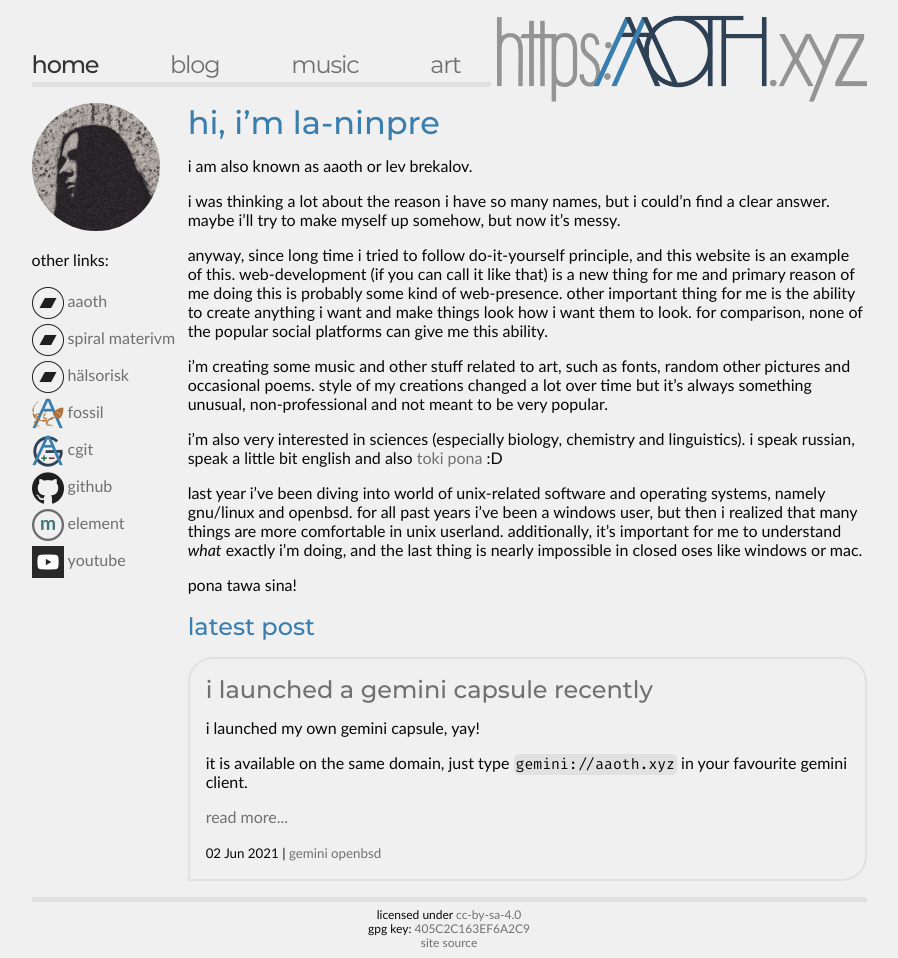
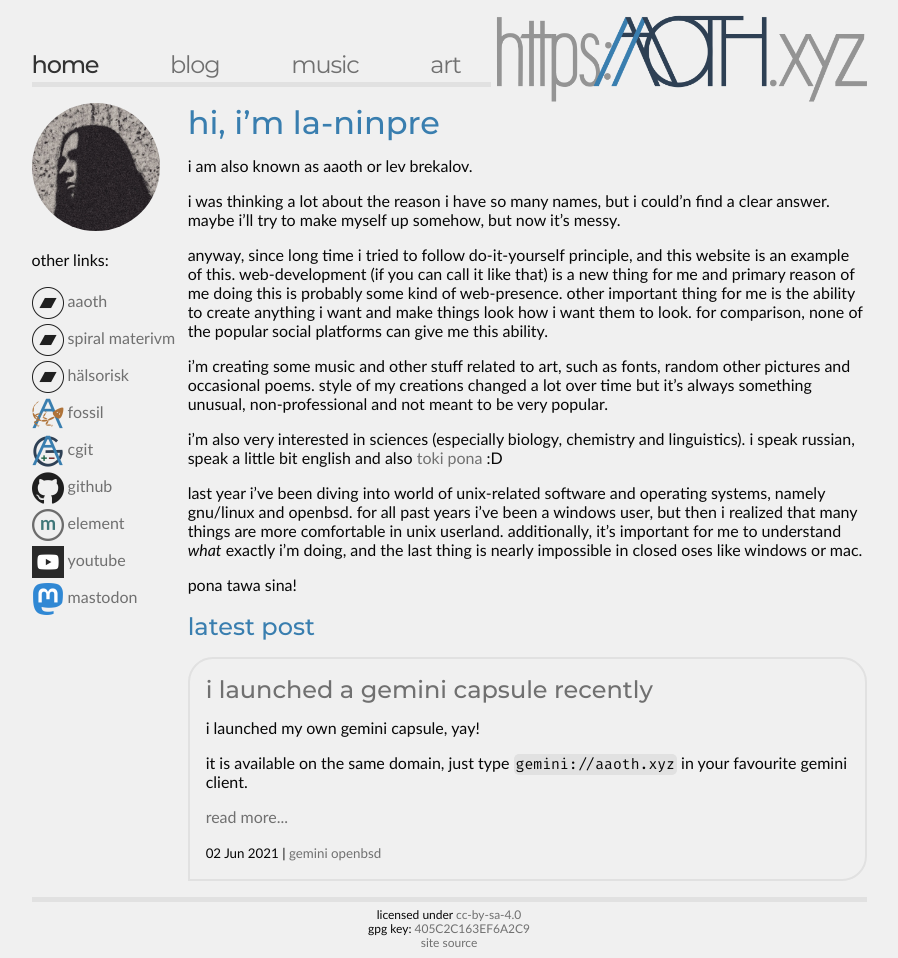
Before and after one commit to la-ninpre/aaoth.xyz, a Jekyll site: the page built from index.md, in a window 1280 px wide and 958 px high. Shown: the whole window, without its empty margins (191-1089 px from the left). Built offline with Jekyll 4.4.1, drawn with Linux system fonts in a browser that asks for light colours.

Commit message:
add mastodon link
because it needed this rel="me" attribute, i couldn't do it from my
_data/links.yml file and this sux.

```diff
--- a/_layouts/about-page.html
+++ b/_layouts/about-page.html
@@ -22,6 +22,15 @@ layout: default
                     </a>
                 </li>
                 {% endfor %}
+                <li>
+                    <a rel="me" href="https://distrotoot.com/@la_ninpre">
+                        <img class="link-icon"
+                             alt="mastodon"
+                             width=32px height=32px
+                             src="/assets/img/mastodon-icon.png">
+                        <div class="link-text">mastodon</div>
+                    </a>
+                </li>
             </ul>
         </div>
     </div>
```
Also changed, not shown: assets/img/mastodon-icon.png (added).
